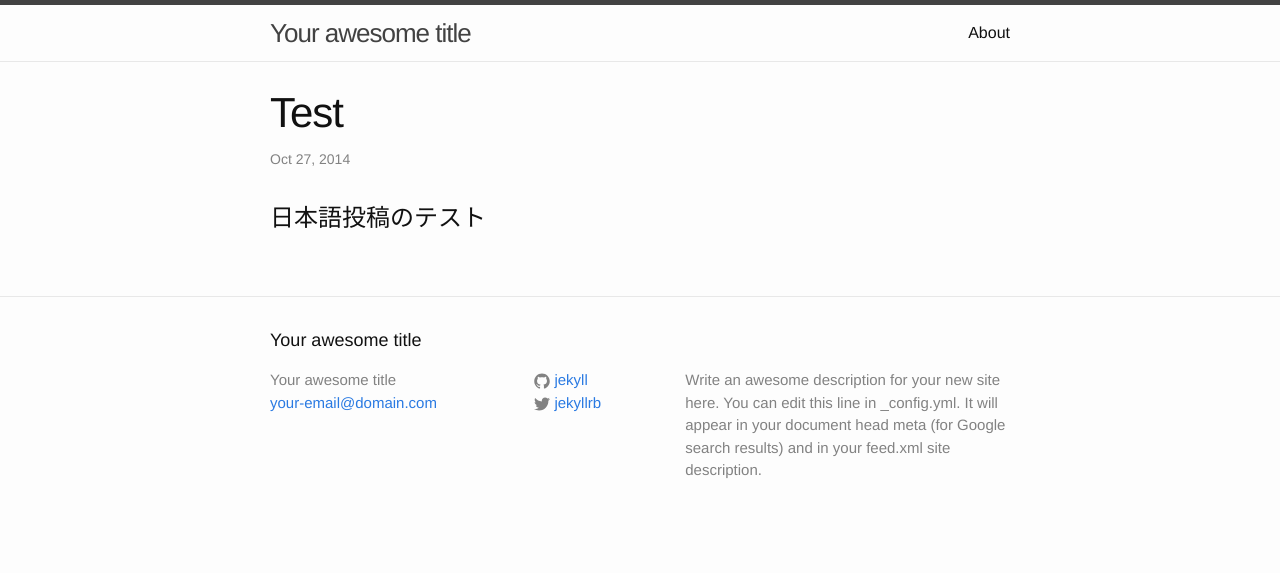
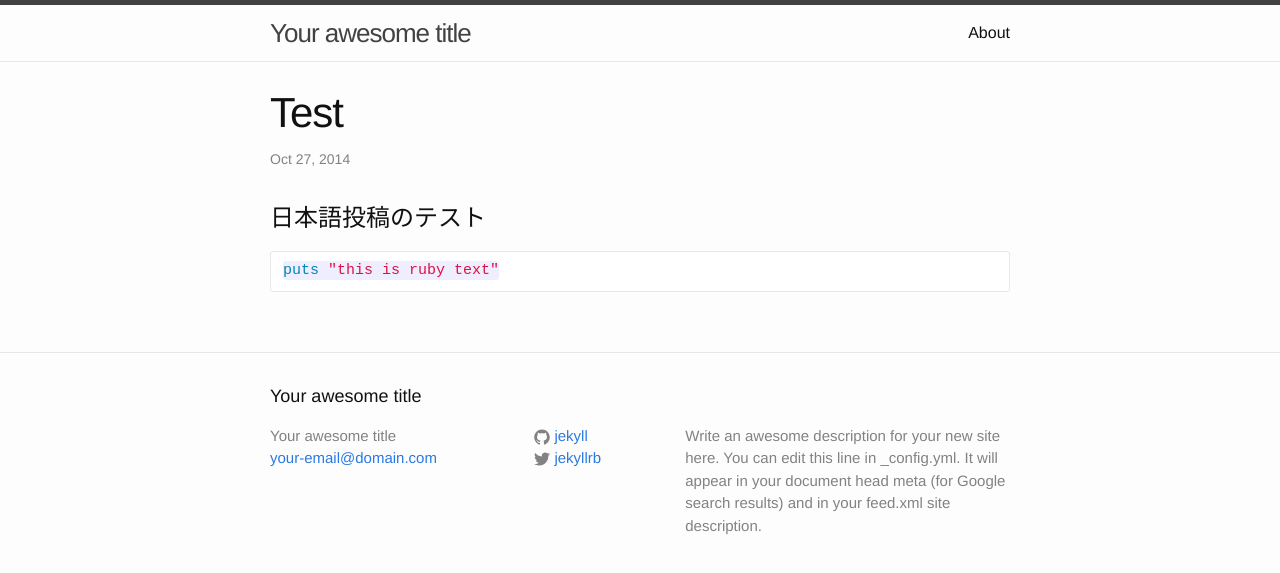
Before and after one commit to gyuta03/gyuta03.github.io, a Jekyll site: the page built from _posts/2014-10-27-test.md, in a window 1280 px wide. Shown: the top 573 px of the page. Built offline with Jekyll 4.4.1, drawn with Linux system fonts in a browser that asks for light colours; Markdown is read by kramdown in place of the engine named in the settings.

Commit message:
modify posts

````diff
--- a/_posts/2014-10-27-test.md
+++ b/_posts/2014-10-27-test.md
@@ -4,3 +4,7 @@ layout: post
 
 日本語投稿のテスト
 =======
+
+```ruby
+puts "this is ruby text"
+```
````
